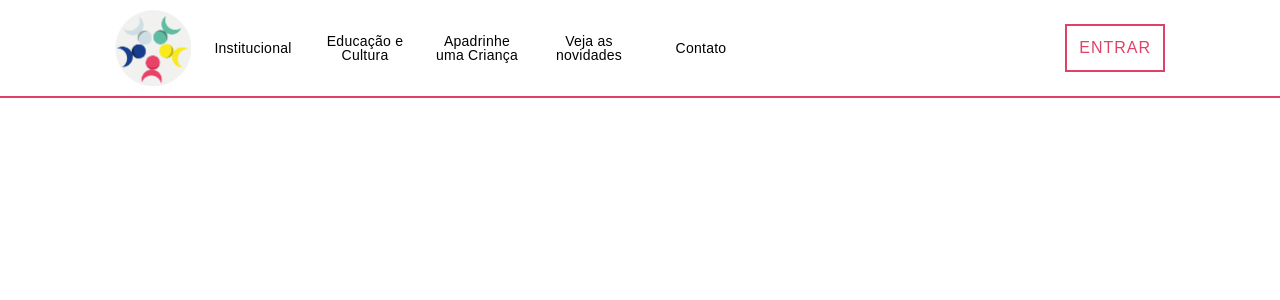
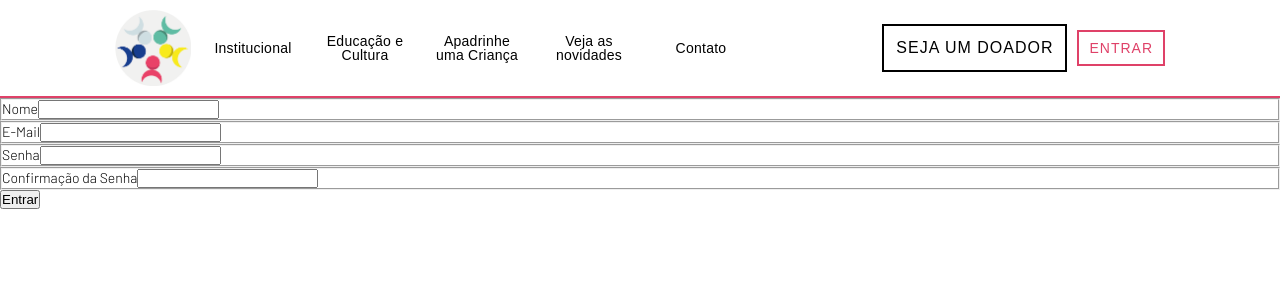
Before and after one commit to CAPIWARA/ComuniCode-Hackathon, a Vue app in the folder app/: page /sign-on in a window 1280 px wide. Shown: the top 300 px of the page. Built offline with nearby package versions, Linux system fonts and the light colour scheme; the HTML template or start-up script is replaced by a standard one; a web font is replaced by a local one.

Commit message:
Add Button alternatives & SignOn page

```diff
--- a/app/src/components/Impact/ImpactButton.vue
+++ b/app/src/components/Impact/ImpactButton.vue
@@ -18,14 +18,25 @@
       to: {
         type: [Object, String],
         default: null
+      },
+      isAlternative: {
+        type: Boolean,
+        default: false
+      },
+      size: {
+        type: String,
+        default: 'md',
+        validator: (size) => [ 'md', 'sm' ].includes(size)
       }
     },
     computed: {
       classes () {
         return [
-          'ImpactButton', {
+          'ImpactButton',
+          '-' + this.size, {
             '-is-link': this.to,
-            '-is-button': !this.to
+            '-is-button': !this.to,
+            '-is-alternative': this.isAlternative
           }
         ]
       }
@@ -40,9 +51,6 @@
     display: flex
     align-items: center
     justify-content: center
-    height: 48px
-    padding-left: 12px
-    padding-right @padding-left
     border: 2px solid $color-primary
     outline: none
     cursor: pointer
@@ -50,11 +58,11 @@
 
     > .text
       {$typography-title}
-      font-size: 1.6rem
       text-align: center
       text-transform: uppercase
       letter-spacing: 1px
       color: $color-primary
+      line-height: 1
       transition: color .1s ease-in
 
     &.-is-button
@@ -64,9 +72,34 @@
     &.-is-link
       text-decoration: none
 
+    &.-is-alternative
+      border-color: #000000
+
+      > .text
+        color: #000000
+
+      &:hover
+        background-color: #000000
+
     &:hover
       background-color: $color-primary
 
       > .text
         color: #FFFFFF
+
+    &.-md
+      height: 48px
+      padding-left: 12px
+      padding-right @padding-left
+
+      > .text
+        font-size: 1.6rem
+
+    &.-sm
+      height: 36px
+      padding-left: 10px
+      padding-right @padding-left
+
+      > .text
+        font-size: 1.4rem
 </style>
--- a/app/src/components/Layout/LayoutHeader.vue
+++ b/app/src/components/Layout/LayoutHeader.vue
@@ -7,7 +7,17 @@
 
       <impact-button
         type="button"
-        class="button"
+        class="subscribe"
+        isAlternative
+        @click="$router.push('/sign-on')"
+      >
+        Seja um doador
+      </impact-button>
+
+      <impact-button
+        type="button"
+        size="sm"
+        class="login"
         @click="$router.push('/sign-in')"
       >
         Entrar
@@ -45,8 +55,11 @@
       margin-left: auto
       margin-right: auto
 
-      > .button
+      > .subscribe
         margin-left: auto
+
+      > .login
+        margin-left: 10px
 
       > .figure
         height: 76px
--- /dev/null
+++ b/app/src/components/SignOn/SignOnForm.vue
@@ -0,0 +1,68 @@
+<template>
+  <form novalidate @submit.prevent="submit()">
+    <form-entry
+      v-model="name"
+      v-validate="'required'"
+      name="nome"
+      type="text"
+      label="Nome"
+      autocomplete="name"
+      :error="errors.first('nome')"
+    />
+
+    <form-entry
+      v-model="email"
+      v-validate="'required|email'"
+      name="e-mail"
+      type="email"
+      label="E-Mail"
+      autocomplete="email"
+      :error="errors.first('e-mail')"
+    />
+
+    <form-entry
+      v-model="password"
+      v-validate="'required|min:8|max:16'"
+      name="senha"
+      type="password"
+      label="Senha"
+      autocomplete="current-password"
+      :error="errors.first('senha')"
+    />
+
+    <form-entry
+      v-model="passwordConfirmation"
+      v-validate="'required|min:8|max:16'"
+      name="confirmação da senha"
+      type="password"
+      label="Confirmação da Senha"
+      autofill="off"
+      autocomplete="off"
+      :error="errors.first('confirmação da senha')"
+    />
+
+    <button type="submit">Entrar</button>
+  </form>
+</template>
+
+<script>
+  import FormEntry from '@/components/Form/FormEntry';
+
+  export default {
+    components: { FormEntry },
+    data () {
+      return {
+        name: '',
+        email: '',
+        password: '',
+        passwordConfirmation: '',
+        document: ''
+      };
+    },
+    methods: {
+      async submit () {
+        this.fields.validateAll()
+      }
+    }
+  };
+</script>
--- a/app/src/router.js
+++ b/app/src/router.js
@@ -15,6 +15,11 @@ const router = new Router({
       path: '/sign-in',
       name: 'SignIn',
       component: () => import('@/screens/SignIn')
+    },
+    {
+      path: '/sign-on',
+      name: 'SignOn',
+      component: () => import('@/screens/SignOn')
     }
   ]
 });
--- /dev/null
+++ b/app/src/screens/SignOn.vue
@@ -0,0 +1,11 @@
+<template>
+  <sign-on-form />
+</template>
+
+<script>
+  import SignOnForm from '@/components/SignOn/SignOnForm';
+
+  export default {
+    components: { SignOnForm }
+  };
+</script>
```
